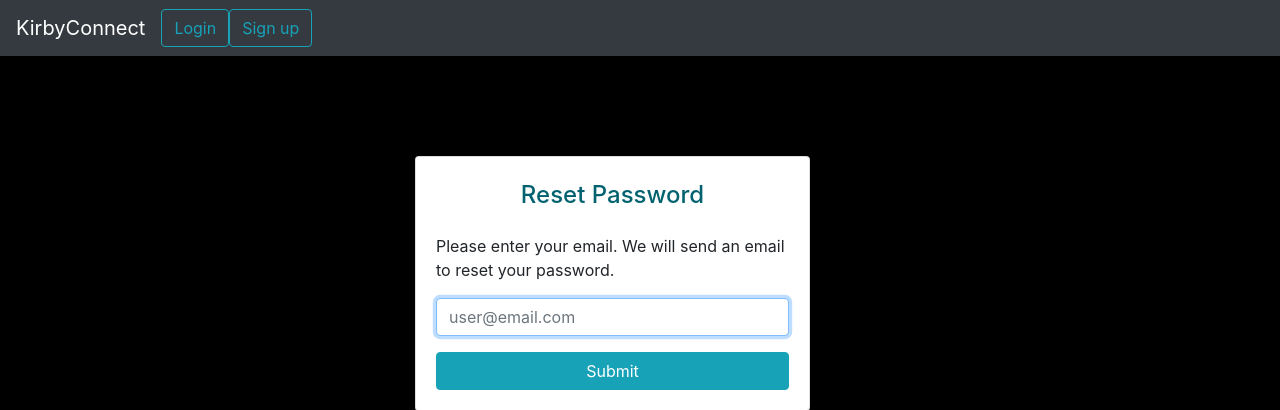
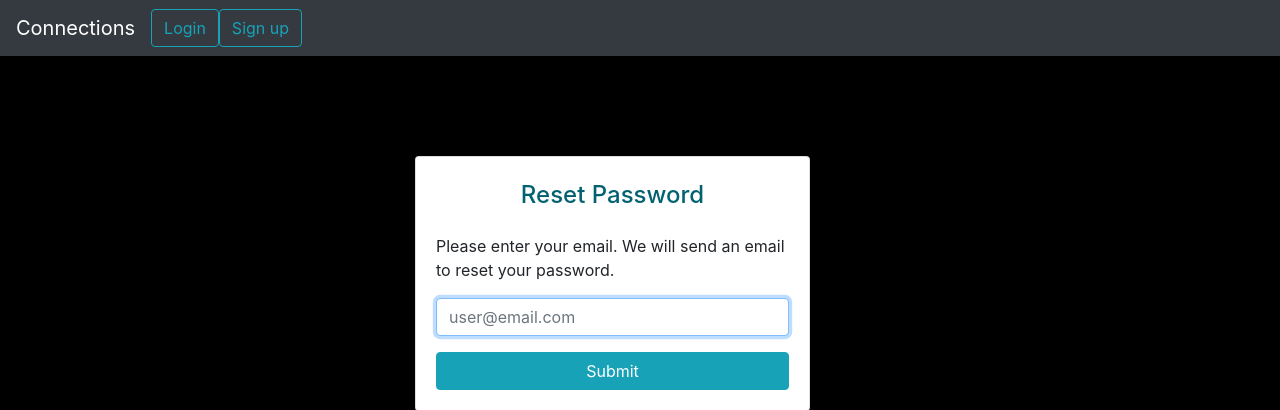
Before and after one commit to ishdpk/student-app, a Flask app: page /reset in a window 1280 px wide. Shown: the top 410 px of the page. Run offline with Flask 2, Linux system fonts and the light colour scheme; parts of the project's set-up code (start-up, migrations or seed data) failed here and were passed over; some libraries are stand-ins or nearby versions.

Commit message:
Chnged name to Connections

```diff
--- a/templates/index.html
+++ b/templates/index.html
@@ -15,7 +15,7 @@
 </head>
 <body >
   <nav class="navbar navbar-dark bg-dark navbar navbar-expand-lg">
-    <a class="navbar-brand" href="#">KirbyConnect</a>
+    <a class="navbar-brand" href="#">Connections</a>
     <button class="navbar-toggler" type="button" data-toggle="collapse" data-target="#navbarSupportedContent" aria-controls="navbarSupportedContent" aria-expanded="false" aria-label="Toggle navigation">
       <span class="navbar-toggler-icon"></span>
     </button>
--- a/templates/login.html
+++ b/templates/login.html
@@ -15,7 +15,7 @@
 </head>
 <body style="background-color:black ;">
   <nav class="navbar">
-    <a class="navbar-brand" href="{{ url_for('main.index') }}">KirbyConnect</h1>
+    <a class="navbar-brand" href="{{ url_for('main.index') }}">Connections</h1>
     <div class="container"></div>
     <div class="nav justify-content-end">
 
--- a/templates/profile.html
+++ b/templates/profile.html
@@ -15,7 +15,7 @@
 </head>
 <body>
   <nav class="navbar navbar-dark bg-dark navbar navbar-expand-lg">
-    <a class="navbar-brand" href="{{ url_for('main.index') }}">KirbyConnect</a>
+    <a class="navbar-brand" href="{{ url_for('main.index') }}">Connections</a>
     <button class="navbar-toggler" type="button" data-toggle="collapse" data-target="#navbarSupportedContent" aria-controls="navbarSupportedContent" aria-expanded="false" aria-label="Toggle navigation">
       <span class="navbar-toggler-icon"></span>
     </button>
--- a/templates/reset.html
+++ b/templates/reset.html
@@ -14,7 +14,7 @@
 </head>
 <body style="background-color:black ;">
   <nav class="navbar navbar-dark bg-dark navbar navbar-expand-lg">
-    <a class="navbar-brand" href="{{ url_for('main.index') }}">KirbyConnect</a>
+    <a class="navbar-brand" href="{{ url_for('main.index') }}">Connections</a>
     <button class="navbar-toggler" type="button" data-toggle="collapse" data-target="#navbarSupportedContent" aria-controls="navbarSupportedContent" aria-expanded="false" aria-label="Toggle navigation">
       <span class="navbar-toggler-icon"></span>
     </button>
--- a/templates/reset_password.html
+++ b/templates/reset_password.html
@@ -14,7 +14,7 @@
 </head>
 <body>
   <nav class="navbar navbar-dark bg-dark navbar navbar-expand-lg">
-    <a class="navbar-brand" href="{{ url_for('main.index') }}">KirbyConnect</a>
+    <a class="navbar-brand" href="{{ url_for('main.index') }}">Connections</a>
     <button class="navbar-toggler" type="button" data-toggle="collapse" data-target="#navbarSupportedContent" aria-controls="navbarSupportedContent" aria-expanded="false" aria-label="Toggle navigation">
       <span class="navbar-toggler-icon"></span>
     </button>
--- a/templates/signup.html
+++ b/templates/signup.html
@@ -12,7 +12,7 @@
 </head>
 <body style="background-color:black ;">
       <nav class="navbar">
-        <a class="navbar-brand" href="{{ url_for('main.index') }}">KirbyConnect</h1>
+        <a class="navbar-brand" href="{{ url_for('main.index') }}">Connections</h1>
         <div class="container"></div>
         <div class="nav justify-content-end">
 
```
